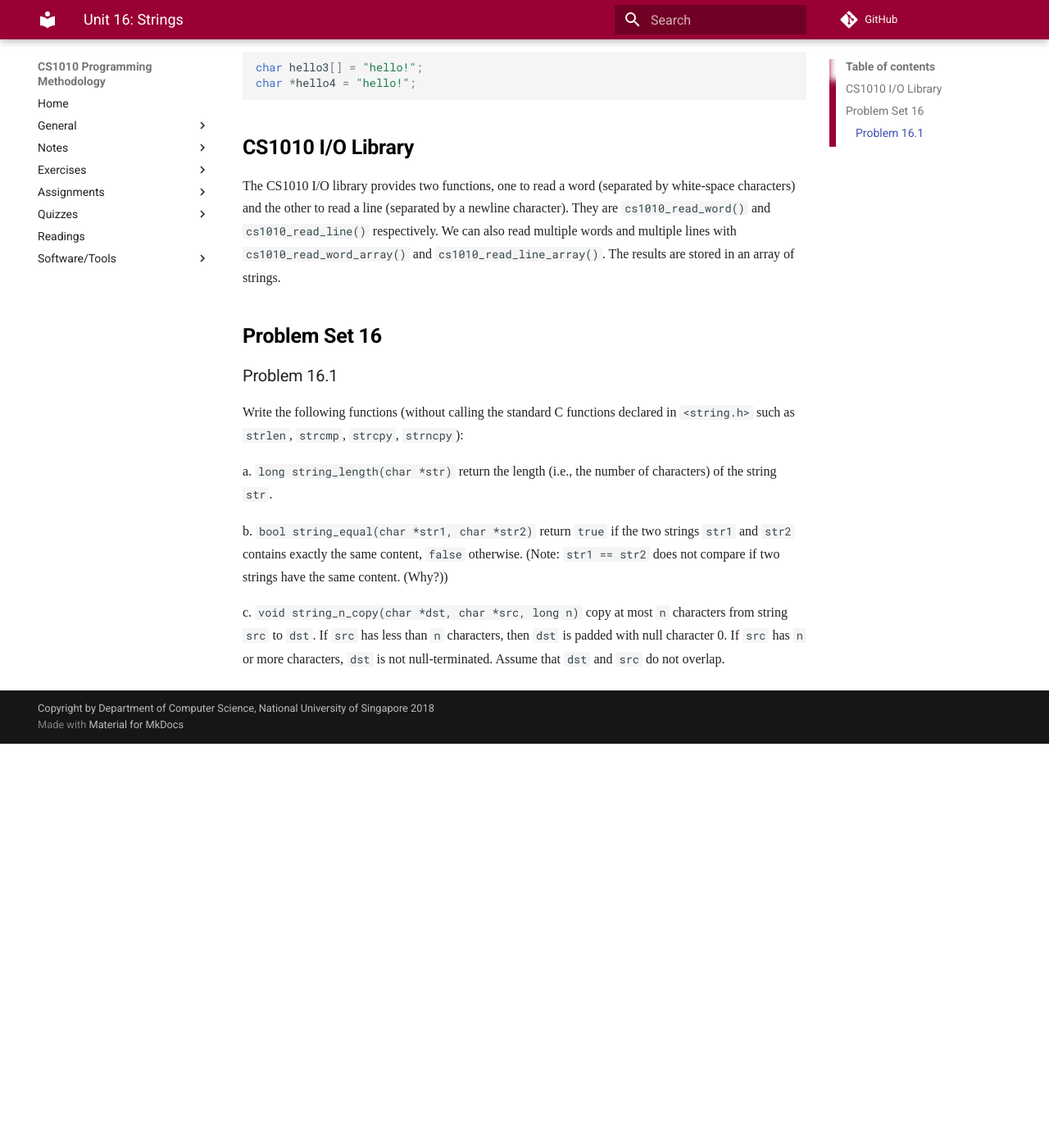
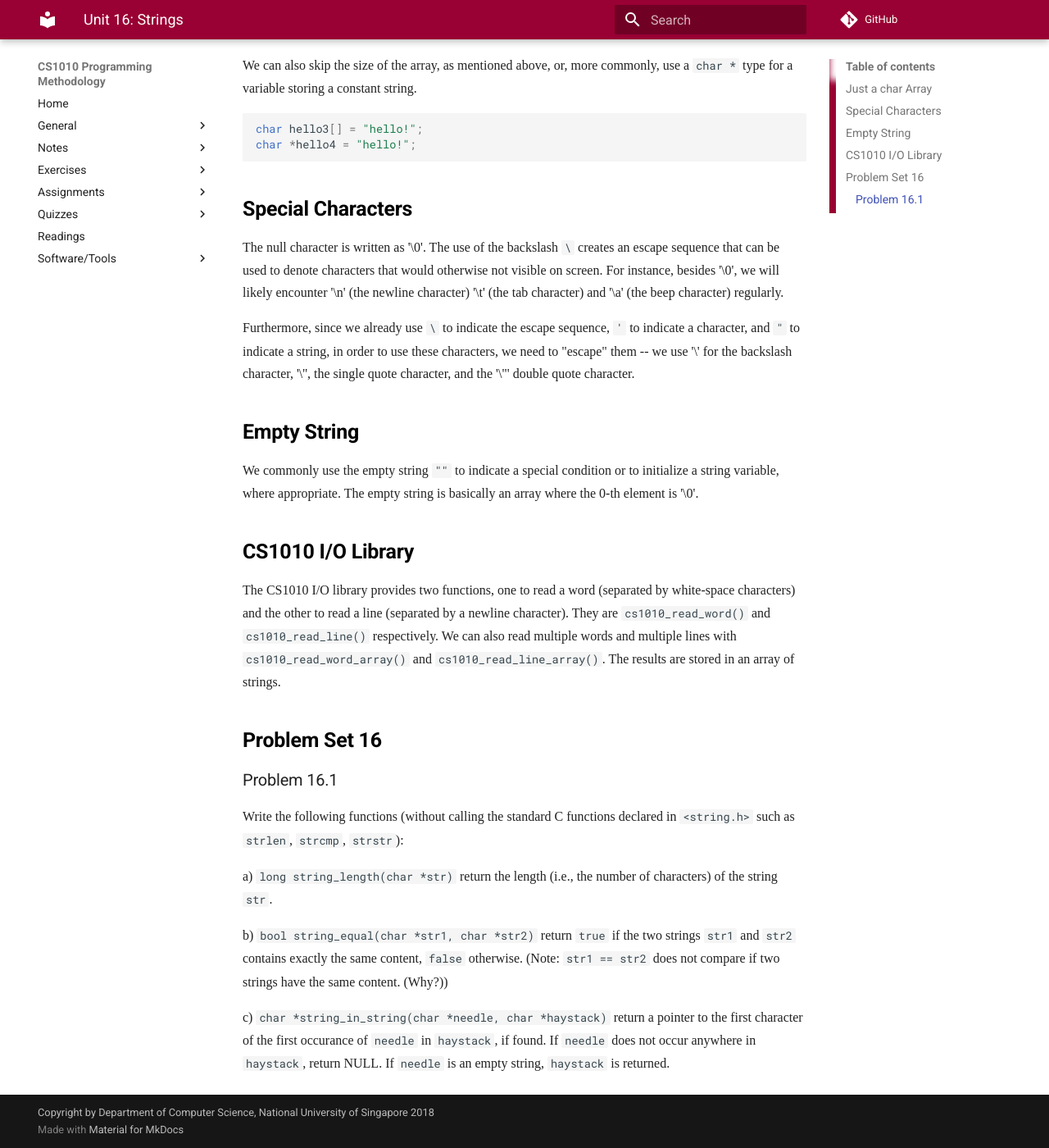
Before and after one commit to LL-Pengfei/CS1010-AY1819S1-Personal, an MkDocs documentation site: the page built from docs/16-string.md, in a window 1280 px wide and 1400 px high, scrolled down 549 px. Shown: the whole window at 82% size. Built offline with MkDocs 1.6.1 and Material for MkDocs 9.7.7, drawn with Linux system fonts in a browser that asks for light colours; nearby versions of some CDN libraries; some web fonts are replaced; comment, search, counter and statistics services are not loaded; old or Windows-style settings are respelled for this version of MkDocs; before the commit the page ends 1456 px from its top, so only the background shows below that; some of the changed text lies outside the part shown.

Commit message:
Update content and fix Question 16.1(c)

````diff
--- a/docs/16-string.md
+++ b/docs/16-string.md
@@ -2,7 +2,8 @@
 
 We have seen strings as a sequence of characters stored in double quotes, e.g., "hello!".  In C, a string is nothing more than just an array of `char` values (Recall from [Unit 5](05-first-c.md#other-types-in-c) that `sizeof char` is 1).
 
-The only thing special about a string is that it _always_ end with a `0` value (note: not character '0' which has a value of 48, but the value 0).  Since the character with value 0 is called the null character, we refer that strings in C as null-terminated strings.
+## Just a `char` Array
+The only thing special about a string is that it _always_ end with a `0` value (note: not character '0' which has a value of 48, but the value 0).  Since the character with value 0 is called the null character, written as '\0', we refer that strings in C as null-terminated strings.
 
 In C, we distinguish between a string and a `char` by the quotes used.  String uses double quotes `"`, while a `char` uses single quote `'`.  So we can do the following and they are equivalent:
 
@@ -19,6 +20,16 @@ char hello3[] = "hello!";
 char *hello4 = "hello!";
 ```
 
+## Special Characters
+
+The null character is written as '\0'.  The use of the backslash `\` creates an escape sequence that can be used to denote characters that would otherwise not visible on screen.  For instance, besides '\0', we will likely encounter '\n' (the newline character) '\t' (the tab character) and '\a' (the beep character) regularly.
+
+Furthermore, since we already use `\` to indicate the escape sequence, `'` to indicate a character, and `"` to indicate a string, in order to use these characters, we need to "escape" them -- we use '\\' for the backslash character, '\'', the single quote character, and the '\"' double quote character.
+
+## Empty String
+
+We commonly use the empty string `""` to indicate a special condition or to initialize a string variable, where appropriate.  The empty string is basically an array where the 0-th element is '\0'.
+
 ## CS1010 I/O Library
 
 The CS1010 I/O library provides two functions, one to read a word (separated by white-space characters) and the other to read a line (separated by a newline character).  They are `cs1010_read_word()` and `cs1010_read_line()` respectively.  We can also read multiple words and multiple lines with `cs1010_read_word_array()` and `cs1010_read_line_array()`.  The results are stored in an array of strings.
@@ -27,10 +38,10 @@ The CS1010 I/O library provides two functions, one to read a word (separated by
 
 ### Problem 16.1
 
-Write the following functions (without calling the standard C functions declared in `<string.h>` such as `strlen`, `strcmp`, `strcpy`, `strncpy`):
+Write the following functions (without calling the standard C functions declared in `<string.h>` such as `strlen`, `strcmp`, `strstr`):
 
-a. `long string_length(char *str)` return the length (i.e., the number of characters) of the string `str`.
+a) `long string_length(char *str)` return the length (i.e., the number of characters) of the string `str`.
 
-b. `bool string_equal(char *str1, char *str2)` return `true` if the two strings `str1` and `str2` contains exactly the same content, `false` otherwise.  (Note: `str1 == str2` does not compare if two strings have the same content. (Why?))
+b) `bool string_equal(char *str1, char *str2)` return `true` if the two strings `str1` and `str2` contains exactly the same content, `false` otherwise.  (Note: `str1 == str2` does not compare if two strings have the same content. (Why?))
 
-c. `void string_n_copy(char *dst, char *src, long n)` copy at most `n` characters from string `src` to `dst`.  If `src` has less than `n` characters, then `dst` is padded with null character 0.  If `src` has `n` or more characters, `dst` is not null-terminated.  Assume that `dst` and `src` do not overlap.
+c) `char *string_in_string(char *needle, char *haystack)` return a pointer to the first character of the first occurance of `needle` in `haystack`, if found.  If `needle` does not occur anywhere in `haystack`, return NULL.  If `needle` is an empty string, `haystack` is returned.
````
